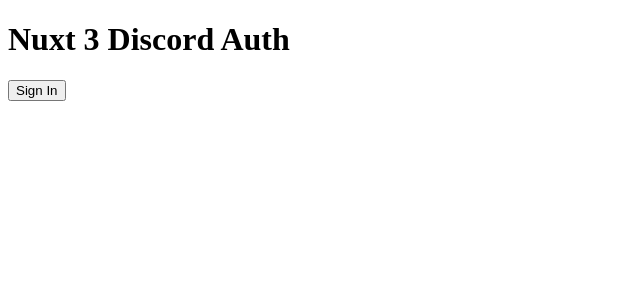
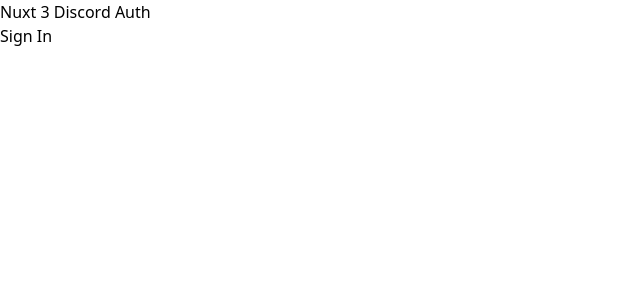
Before and after one commit to NekoSoraKawaii/Nuxt-Discord-Auth, a Nuxt app in the folder nuxt-discord-auth/: page / in a window 1280 px wide. Shown: the top 300 px of the page, without its empty margins (0-640 px from the left). Built offline with nearby package versions, Linux system fonts and the light colour scheme; no server answers.

Commit message:
Add TailwindCSS and install it for easier usage.

```diff
--- a/nuxt-discord-auth/nuxt.config.ts
+++ b/nuxt-discord-auth/nuxt.config.ts
@@ -1,5 +1,6 @@
 // https://nuxt.com/docs/api/configuration/nuxt-config
 export default defineNuxtConfig({
   compatibilityDate: '2024-11-01',
-  devtools: { enabled: true }
+  devtools: { enabled: true },
+  modules: ["@nuxtjs/tailwindcss"]
 })
--- a/nuxt-discord-auth/package.json
+++ b/nuxt-discord-auth/package.json
@@ -10,6 +10,7 @@
     "postinstall": "nuxt prepare"
   },
   "dependencies": {
+    "@nuxtjs/tailwindcss": "^6.12.2",
     "@types/jsonwebtoken": "^9.0.7",
     "axios": "^1.7.9",
     "cookie": "^1.0.2",
--- /dev/null
+++ b/nuxt-discord-auth/tailwind.config.js
@@ -0,0 +1,8 @@
+/** @type {import('tailwindcss').Config} */
+export default {
+  content: [],
+  theme: {
+    extend: {},
+  },
+  plugins: [],
+}
```
Also changed, not shown: 1 other file (tests, documents, lock files or other folders).
